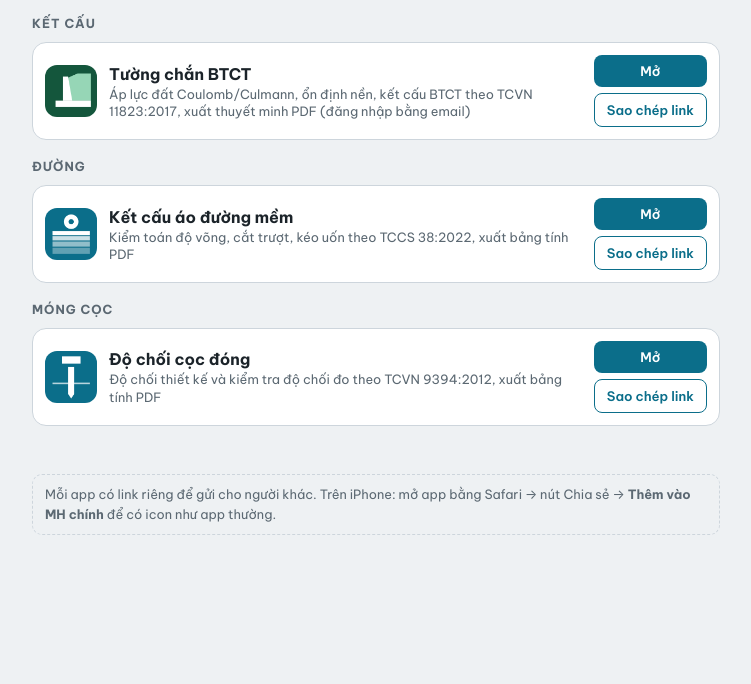
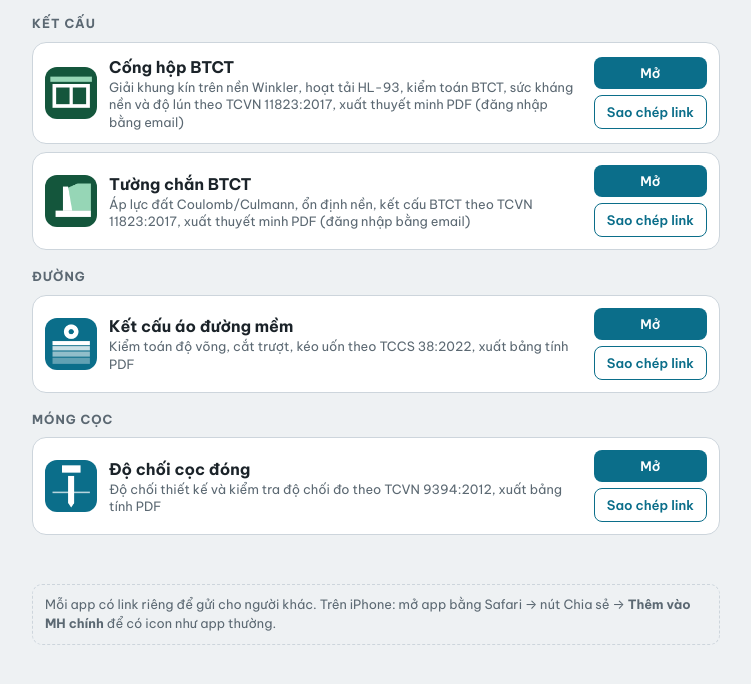
Before and after one commit to VietNQ88/VietNQ88.github.io, a plain HTML site: page index.html in a window 1280 px wide. Shown: the part 80-764 px from the top of the page, without its empty margins (264-1015 px from the left). Drawn offline with Linux system fonts and the light colour scheme.

Commit message:
Them app cong hop BTCT

```diff
--- a/index.html
+++ b/index.html
@@ -50,6 +50,7 @@ h2{margin:0 0 8px;font-size:.78rem;text-transform:uppercase;letter-spacing:.08em
 <script>
 // Danh sách app: thêm app mới vào đây (ngay = ngày đưa lên, app mới hiện trước)
 const APPS = [
+  { nhom: 'Kết cấu', ten: 'Cống hộp BTCT', mota: 'Giải khung kín trên nền Winkler, hoạt tải HL-93, kiểm toán BTCT, sức kháng nền và độ lún theo TCVN 11823:2017, xuất thuyết minh PDF (đăng nhập bằng email)', link: 'https://cong-hop-btct.pages.dev/', icon: 'cong-hop/icon-192.png', ngay: '2026-11-15' },
   { nhom: 'Kết cấu', ten: 'Tường chắn BTCT', mota: 'Áp lực đất Coulomb/Culmann, ổn định nền, kết cấu BTCT theo TCVN 11823:2017, xuất thuyết minh PDF (đăng nhập bằng email)', link: 'https://tuong-chan-btct.pages.dev/', icon: 'tuong-chan/icon-192.png', ngay: '2026-11-13' },
   { nhom: 'Đường', ten: 'Kết cấu áo đường mềm', mota: 'Kiểm toán độ võng, cắt trượt, kéo uốn theo TCCS 38:2022, xuất bảng tính PDF', link: 'kcad/', icon: 'kcad/icon-192.png', ngay: '2026-11-10' },
   { nhom: 'Móng cọc', ten: 'Độ chối cọc đóng', mota: 'Độ chối thiết kế và kiểm tra độ chối đo theo TCVN 9394:2012, xuất bảng tính PDF', link: 'do-choi/', icon: 'do-choi/icon-192.png', ngay: '2026-11-09' },
```
Also changed, not shown: cong-hop/icon-192.png (added).
